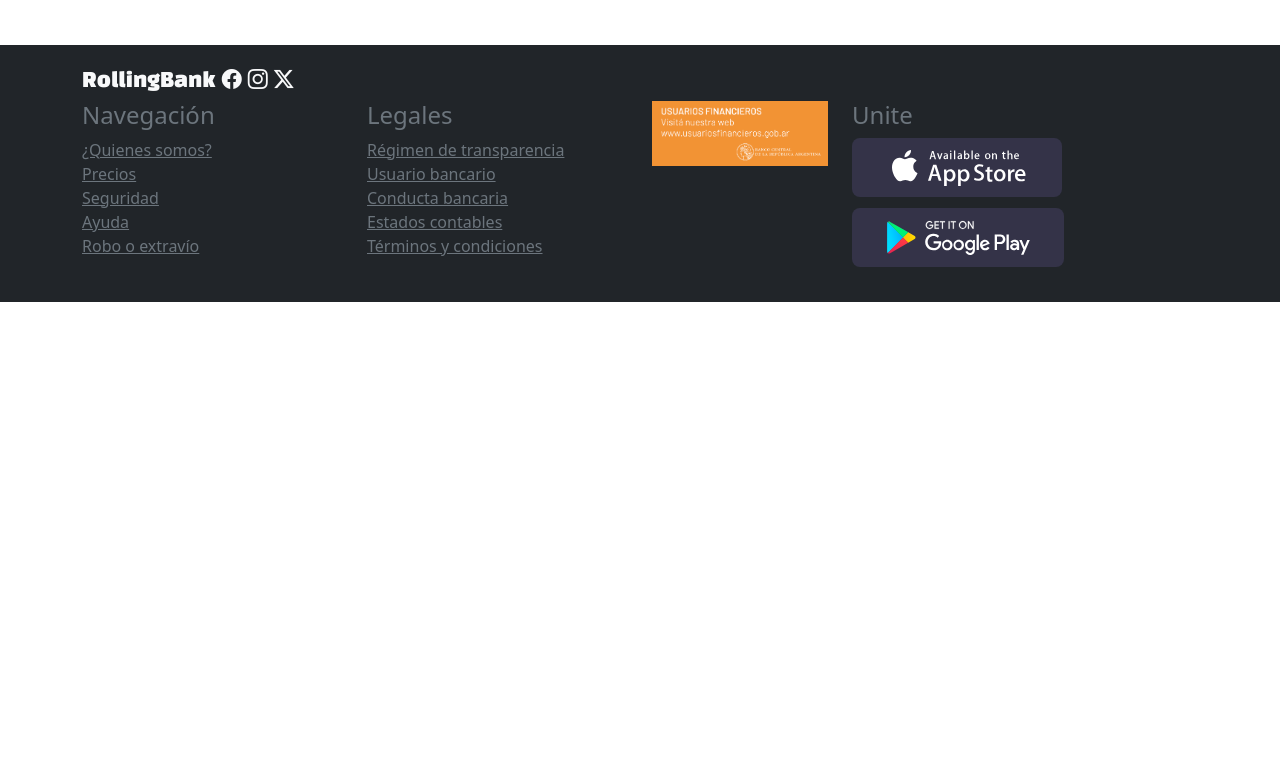
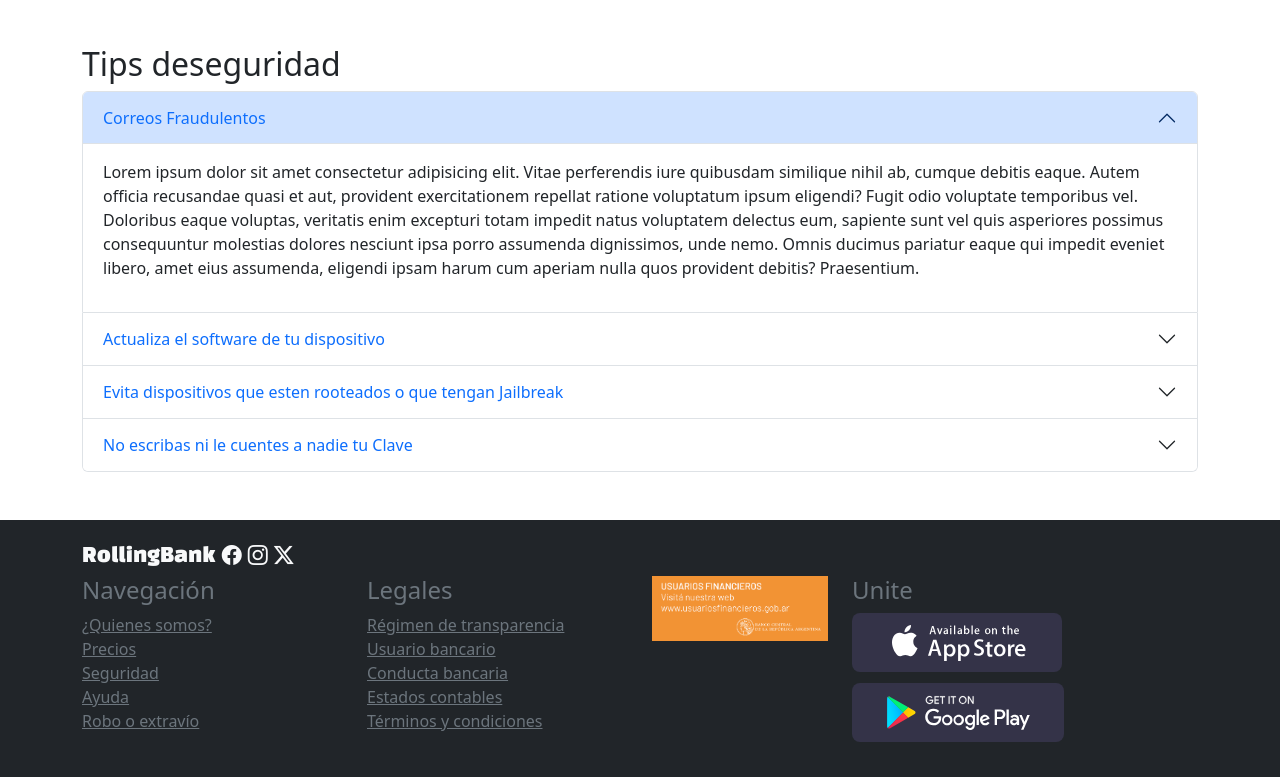
Before and after one commit to fatiperea/practicaRC_bank, a plain HTML site: page pages/seguridad.html in a window 1280 px wide. Shown: the part 1416-2193 px from the top of the page. Before the commit the page ends 1718 px from the top, so only its background shows below. Drawn offline with nearby package versions, Linux system fonts and the light colour scheme; files whose address does not match are found by name.

Commit message:
se agrego accordion en el pie de la descricion

```diff
--- a/pages/seguridad.html
+++ b/pages/seguridad.html
@@ -84,6 +84,59 @@
                 </div>
             </div>
         </div>
+        <div class="container">
+            <h2>Tips deseguridad</h2>
+        </div>
+        <div class="container mb-5 accordion" id="accordionExample">
+            <div class="accordion-item">
+              <h2 class="accordion-header">
+                <button class="accordion-button" type="button" data-bs-toggle="collapse" data-bs-target="#collapseOne" aria-expanded="true" aria-controls="collapseOne">
+                  <div class="text-primary">Correos Fraudulentos</div>
+                </button>
+              </h2>
+              <div id="collapseOne" class="accordion-collapse collapse show" data-bs-parent="#accordionExample">
+                <div class="accordion-body">
+                  <p>Lorem ipsum dolor sit amet consectetur adipisicing elit. Vitae perferendis iure quibusdam similique nihil ab, cumque debitis eaque. Autem officia recusandae quasi et aut, provident exercitationem repellat ratione voluptatum ipsum eligendi? Fugit odio voluptate temporibus vel. Doloribus eaque voluptas, veritatis enim excepturi totam impedit natus voluptatem delectus eum, sapiente sunt vel quis asperiores possimus consequuntur molestias dolores nesciunt ipsa porro assumenda dignissimos, unde nemo. Omnis ducimus pariatur eaque qui impedit eveniet libero, amet eius assumenda, eligendi ipsam harum cum aperiam nulla quos provident debitis? Praesentium.</p>
+                </div>
+              </div>
+            </div>
+            <div class="accordion-item">
+              <h2 class="accordion-header">
+                <button class="accordion-button collapsed" type="button" data-bs-toggle="collapse" data-bs-target="#collapseTwo" aria-expanded="false" aria-controls="collapseTwo">
+                  <div class="text-primary">Actualiza el software de tu dispositivo</div>
+                </button>
+              </h2>
+              <div id="collapseTwo" class="accordion-collapse collapse" data-bs-parent="#accordionExample">
+                <div class="accordion-body">
+                  <strong>This is the second item's accordion body.</strong> It is hidden by default, until the collapse plugin adds the appropriate classes that we use to style each element. These classes control the overall appearance, as well as the showing and hiding via CSS transitions. You can modify any of this with custom CSS or overriding our default variables. It's also worth noting that just about any HTML can go within the <code>.accordion-body</code>, though the transition does limit overflow.
+                </div>
+              </div>
+            </div>
+            <div class="accordion-item">
+              <h2 class="accordion-header">
+                <button class="accordion-button collapsed" type="button" data-bs-toggle="collapse" data-bs-target="#collapseThree" aria-expanded="false" aria-controls="collapseThree">
+                  <div class="text-primary">Evita dispositivos que esten rooteados o que tengan Jailbreak</div>
+                </button>
+              </h2>
+              <div id="collapseThree" class="accordion-collapse collapse" data-bs-parent="#accordionExample">
+                <div class="accordion-body">
+                  <strong>This is the third item's accordion body.</strong> It is hidden by default, until the collapse plugin adds the appropriate classes that we use to style each element. These classes control the overall appearance, as well as the showing and hiding via CSS transitions. You can modify any of this with custom CSS or overriding our default variables. It's also worth noting that just about any HTML can go within the <code>.accordion-body</code>, though the transition does limit overflow.
+                </div>
+              </div>
+            </div>
+            <div class="accordion-item">
+              <h2 class="accordion-header">
+                <button class="accordion-button collapsed" type="button" data-bs-toggle="collapse" data-bs-target="#collapseThree" aria-expanded="false" aria-controls="collapseThree">
+                 <div class="text-primary">No escribas ni le cuentes a nadie tu Clave</div>
+                </button>
+              </h2>
+              <div id="collapseThree" class="accordion-collapse collapse" data-bs-parent="#accordionExample">
+                <div class="accordion-body">
+                  <strong>This is the third item's accordion body.</strong> It is hidden by default, until the collapse plugin adds the appropriate classes that we use to style each element. These classes control the overall appearance, as well as the showing and hiding via CSS transitions. You can modify any of this with custom CSS or overriding our default variables. It's also worth noting that just about any HTML can go within the <code>.accordion-body</code>, though the transition does limit overflow.
+                </div>
+              </div>
+            </div>
+          </div>
     </main>
     <footer class="bg-dark text-secondary py-4">
         <div class="container">
```
